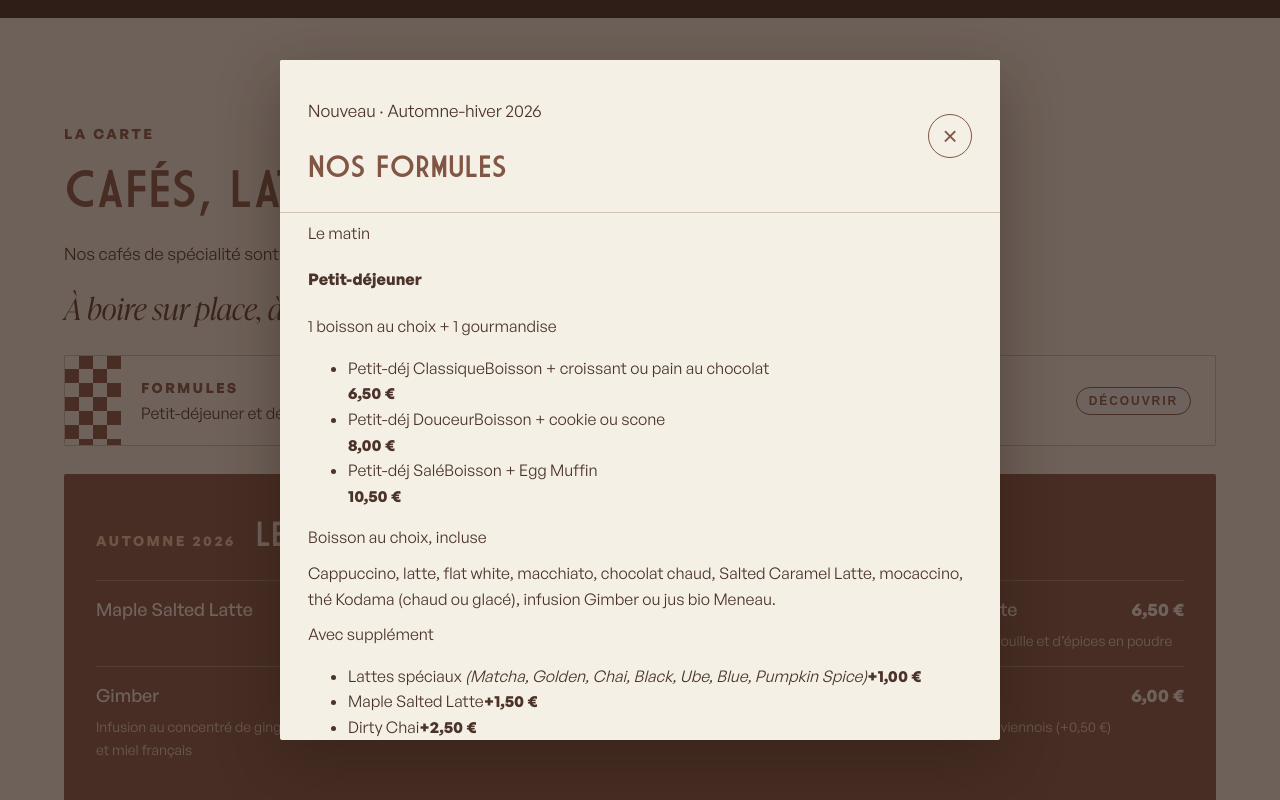
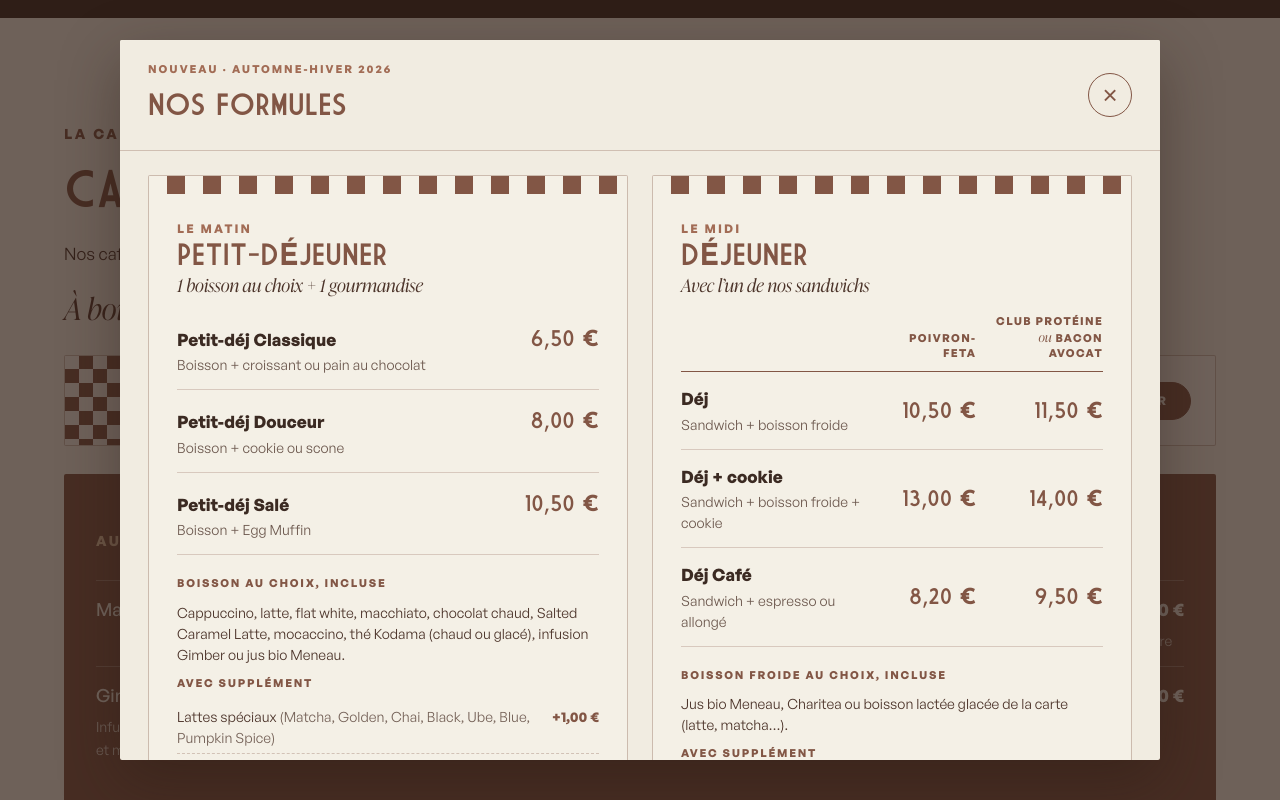
Before and after one commit to asgard-group/Joro-Kaffe, a plain HTML site: page index.html in a window 1280 px wide. Both pictures are taken after a click on the button "DÉCOUVRIR". Shown: the part 3207-4007 px from the top of the page. Drawn offline with Linux system fonts and the light colour scheme.

Commit message:
Styles des formules (encart Découvrir + fenêtre)

```diff
--- a/assets/css/style.css
+++ b/assets/css/style.css
@@ -134,11 +134,54 @@ html.js:not(.go) .ckw,html.js:not(.go) .ckw *,html.js:not(.go) .hero .in,html.js
 .carte{background:var(--cream-2)}
 .carte .intro{padding-top:104px;padding-bottom:32px}
 .carte .intro p.l{margin:0}
+/* Formules petit-déjeuner / déjeuner */
 .formules{display:flex;gap:20px;align-items:center;margin:0 0 8px;padding:20px 24px 20px 0;border:1px solid rgba(130,86,69,.35);border-radius:2px;background:var(--cream);overflow:hidden}
 .formules .cb{flex:none;align-self:stretch;width:56px;margin:-21px 0;background:repeating-conic-gradient(var(--brown) 0% 25%,var(--cream) 0% 50%) 0 0/28px 28px}
 .formules h3{margin:0 0 2px;font-size:14px;font-weight:700;letter-spacing:.16em;text-transform:uppercase;color:var(--brown)}
 .formules p{margin:0;font-size:16px;line-height:1.5}
 .formules .soon{margin-left:auto;flex:none;border:1px solid var(--brown);color:var(--brown);font-size:12px;font-weight:700;letter-spacing:.16em;text-transform:uppercase;padding:6px 12px;border-radius:999px}
+.formules .f-cta{font-family:inherit;background:var(--brown);color:var(--cream);padding:10px 22px;cursor:pointer;transition:background .2s,transform .2s}
+.formules .f-cta:hover{background:var(--brown-d);transform:translateY(-1px)}
+.formules .f-cta:focus-visible{outline:3px solid #c18a5c;outline-offset:3px}
+/* Fenêtre des formules */
+dialog.formules-dlg{width:min(1040px,calc(100% - 32px));max-height:min(90vh,900px);background:var(--cream-2)}
+dialog.formules-dlg .dlg-head{background:var(--cream-2)}
+.f-dk{margin:0 0 2px!important;font-size:11px;font-weight:700;letter-spacing:.18em;text-transform:uppercase;color:#a26c55}
+dialog.formules-dlg .dlg-body{padding:24px 28px 28px;font-size:15px;line-height:1.5}
+.formules-dlg .dlg-body p{margin:0}
+.formules-dlg .f-info p{margin:0 0 10px}
+.f-grid{display:grid;grid-template-columns:1fr 1fr;gap:24px;align-items:stretch}
+.f-card{display:flex;flex-direction:column;background:var(--cream);border:1px solid rgba(130,86,69,.35);border-radius:2px;overflow:hidden}
+.f-cb{flex:none;height:18px;background:repeating-conic-gradient(var(--brown) 0% 25%,var(--cream) 0% 50%) 0 0/36px 36px}
+.f-body{display:flex;flex-direction:column;flex:1;padding:26px 28px 24px}
+.f-top{margin:0 0 10px}
+.f-top .k{margin:0 0 4px;font-size:12px;font-weight:700;letter-spacing:.18em;text-transform:uppercase;color:#a26c55}
+.f-top h4{margin:0;font-family:var(--f-display);font-weight:700;font-size:clamp(24px,2.6vw,30px);line-height:1.1;text-transform:uppercase;color:var(--brown)}
+.f-top .s{margin:6px 0 0;font-family:var(--f-serif);font-style:italic;font-size:18px}
+.f-list{list-style:none;margin:0;padding:0}
+.f-list li{display:flex;justify-content:space-between;align-items:baseline;gap:16px;padding:14px 0;border-bottom:1px solid rgba(130,86,69,.25)}
+.f-n{display:block;font-weight:700;font-size:17px;color:var(--dark)}
+.f-d{display:block;margin-top:2px;font-size:14px;opacity:.8;font-weight:400}
+.f-p{flex:none;font-family:var(--f-display);font-size:22px;font-weight:700;color:var(--brown);white-space:nowrap}
+.f-tab{width:100%;border-collapse:collapse}
+.f-tab thead th{padding:6px 0 10px 12px;vertical-align:bottom;text-align:right;font-size:11px;font-weight:700;letter-spacing:.12em;text-transform:uppercase;color:var(--brown);line-height:1.35;border-bottom:1.5px solid var(--brown)}
+.f-tab thead th:first-child{padding-left:0}
+.f-tab .f-or{font-weight:400;text-transform:none;letter-spacing:0;font-family:var(--f-serif);font-style:italic;font-size:13px}
+.f-tab tbody th{padding:14px 0;text-align:left;font-weight:400;border-bottom:1px solid rgba(130,86,69,.25)}
+.f-tab td{padding:14px 0 14px 12px;text-align:right;white-space:nowrap;font-family:var(--f-display);font-size:22px;font-weight:700;color:var(--brown);border-bottom:1px solid rgba(130,86,69,.25)}
+.f-tab thead th:nth-child(2){width:24%}.f-tab thead th:nth-child(3){width:30%}
+.f-info{padding-top:20px;font-size:14px;line-height:1.5}
+.f-info p{margin:0 0 10px}
+.f-info .f-t{margin:14px 0 4px;font-size:11px;font-weight:700;letter-spacing:.16em;text-transform:uppercase;color:var(--brown)}
+.f-info .f-t:first-child{margin-top:0}
+.f-sup{list-style:none;margin:0 0 10px;padding:0}
+.f-sup li{display:flex;justify-content:space-between;gap:12px;padding:5px 0;border-bottom:1px dashed rgba(130,86,69,.3)}
+.f-sup em{font-style:normal;opacity:.75}
+.f-sup b{flex:none;color:var(--brown)}
+.f-info .f-x{margin:12px 0 0;padding:10px 12px;background:rgba(130,86,69,.08);border-radius:2px;font-size:13px}
+.f-foot{margin:14px 0 0;font-size:13px;opacity:.8}
+@media (max-width:899px){.f-grid{grid-template-columns:1fr}}
+@media (max-width:640px){.f-body{padding:22px 18px 20px}.f-p,.f-tab td{font-size:18px}.f-tab tbody th{padding-right:8px}.f-tab thead th{font-size:10px;letter-spacing:.08em}.f-tab thead th:nth-child(2){width:27%}.f-tab thead th:nth-child(3){width:33%}}
 .chips{position:sticky;top:0;z-index:30;background:rgba(241,236,225,.96);backdrop-filter:blur(8px);-webkit-backdrop-filter:blur(8px);border-bottom:1px solid rgba(130,86,69,.25)}
 .chips .in{max-width:1200px;margin:0 auto;padding:10px 24px;display:flex;gap:8px;overflow-x:auto;scrollbar-width:none}
 .chips .in::-webkit-scrollbar{display:none}
@@ -364,6 +407,8 @@ footer .legal nav{display:flex;flex-wrap:wrap;gap:8px 24px}
   .formules{flex-direction:column;align-items:flex-start;padding:0 18px 18px;gap:12px}
   .formules .soon{margin-left:0}
   .formules .cb{width:calc(100% + 36px);height:14px;margin:0 -18px;flex:none;align-self:auto}
+  dialog.formules-dlg .dlg-body{padding:16px 14px 20px}
+  dialog.formules-dlg{width:calc(100% - 20px);max-height:92vh}
   .perks{grid-template-columns:1fr}
   .info-blocks{grid-template-columns:1fr;gap:28px}
   .extras{grid-template-columns:1fr}
```
